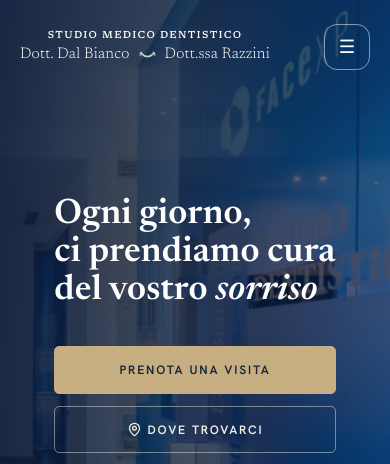
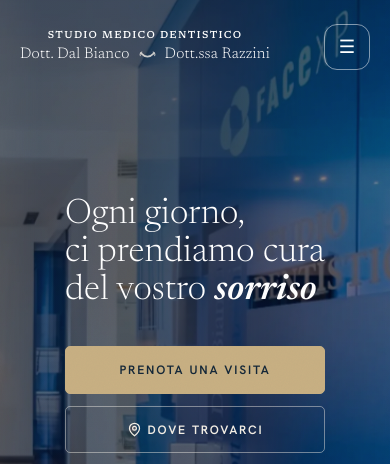
Before and after one commit to micheledalbianco/DalBiancoRazzini-website, a plain HTML site: page index.html in a window 390 px wide. Shown: the top 464 px of the page. Drawn offline with Linux system fonts and the light colour scheme.

Commit message:
Hero: titolo nel peso del marchio e velo sagomato sulla foto
Titolo: Newsreader 300, lo stesso peso dei nomi nel marchio (era 600).
Corpo +6% per compensare la leggerezza, ma solo da 821px in su: da
telefono il titolo e' gia' piccolo e il corpo maggiorato mandava
"ci prendiamo cura" a capo, portando il titolo a cinque righe a 360px.

Velo: era una rampa lineare 86% -> 55% -> 30% da sinistra a destra,
mentre la foto e' scura ai lati e chiara al centro. Copriva quindi dove
non serviva e lasciava scoperto il punto peggiore. Misurata la
luminosita' banda per banda (95o percentile, fascia del titolo e fascia
dell'header, ritaglio desktop e ritaglio mobile), l'opacita' massima
necessaria per tenere il bianco sopra 5.5 di contrasto e' 0.32, non
0.86. Il nuovo velo segue la foto: ~0.42 dal 10% al 60%, poi scende a
0.06 sul bordo destro.

Contrasto peggiore, prima -> dopo:
  titolo desktop   6.19 -> 5.10
  header desktop   1.00 -> 4.99   (8% dell'area era sotto 4.5)
  titolo mobile    7.03 -> 5.74
  header mobile    7.68 -> 6.33
Area sotto la soglia 4.5: ora 0% ovunque.

Co-Authored-By: Claude Opus 5 <noreply@anthropic.com>
Claude-Session: https://claude.ai/code/session_01REmpjYQHsenMRFBedN9tse

```diff
--- a/index.html
+++ b/index.html
@@ -364,7 +364,7 @@
 @media (max-width:720px){.hero-media{background-image:url('assets/hero-mobile.jpg')!important;background-image:image-set(url('assets/hero-mobile.webp') type('image/webp'),url('assets/hero-mobile.jpg') type('image/jpeg'))!important;background-position:center!important}}
 .hero /* velo dell'hero: stessa scala di prima ma virata all'indaco, cosi' i blu
    della foto (vetri, insegne) non vengono spenti dal grigio caldo */
-.scrim{background:linear-gradient(90deg,rgba(12,28,62,.86) 0%,rgba(15,37,77,.55) 46%,rgba(26,59,122,.30) 100%)!important}
+.scrim{background:linear-gradient(90deg,rgba(13,32,70,.34) 0%,rgba(13,32,70,.42) 10%,rgba(14,34,74,.42) 60%,rgba(18,44,92,.18) 78%,rgba(26,59,122,.06) 100%)!important}
 /* pulsanti champagne, testo blu notte */
 .btn-solid{background:var(--gold-btn)!important;color:#142738!important}
 .btn-solid:hover{background:#d6c39c!important}
@@ -1274,6 +1274,14 @@ header.site.scrolled .menu .msec{display:block}
 @media(min-width:760px){
   .philo p{max-width:70ch;text-wrap:initial}
 }
+/* ===== HERO: titolo nel peso del marchio =====
+   i nomi nel logo sono Newsreader 300, il titolo era 600: nella stessa
+   schermata convivevano il peso piu' leggero e il piu' pesante della
+   stessa famiglia. Il corpo sale del 6% per compensare la leggerezza. */
+.hero h1{font-weight:300}
+/* il +6% vale solo da tablet in su: da telefono il titolo e' gia' piccolo
+   e il corpo maggiorato manderebbe "ci prendiamo cura" a capo */
+@media(min-width:821px){.hero h1{font-size:clamp(2.6rem,5.1vw,4.55rem)}}
 /* ===== HERO: le tre righe del titolo sono volute, non casuali ===== */
 .hero h1 .br1,.hero h1 .br2{display:inline}
 /* sotto i 340px "ci prendiamo cura" non ci sta su una riga: lascio andare a capo da solo */
```
